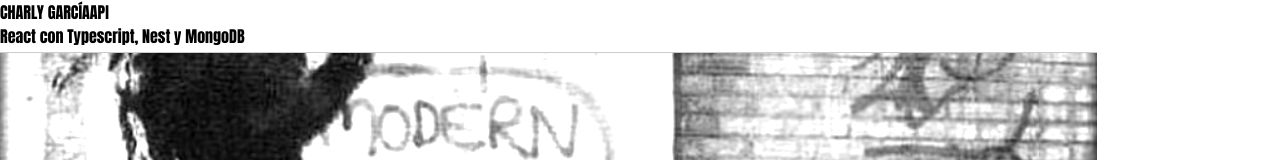
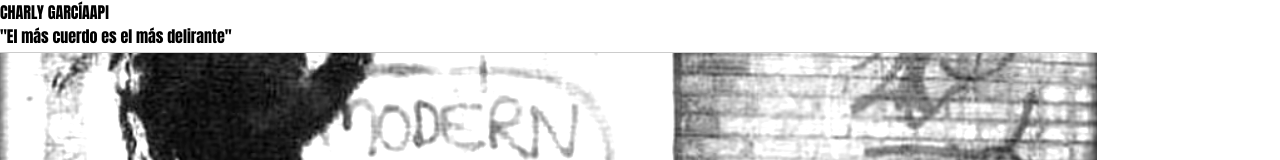
Before and after one commit to IsmaelBeronCastano/Charly_front, a React (Vite) app: page / in a window 1280 px wide. Shown: the top 160 px of the page. Built offline with nearby package versions, Linux system fonts and the light colour scheme.

Commit message:
el mas cuerdo es el mas delirante

```diff
--- a/src/components/Header.tsx
+++ b/src/components/Header.tsx
@@ -6,7 +6,7 @@ const Header = () => {
             <h1 className="text-purple-600 font-bold text-6xl text-center mt-8">CHARLY GARCÍA
             <span className="text-purple-300 text-4xl">API</span></h1>
 
-            <h3 className="text-end font-bold mt-1 mr-8 text-xl mb-3">React con Typescript, Nest y MongoDB</h3>
+            <h3 className="text-end font-bold mt-1 mr-8 text-xl mb-3 italic">"El más cuerdo es el más delirante"</h3>
     </div>
   )
 }
```
